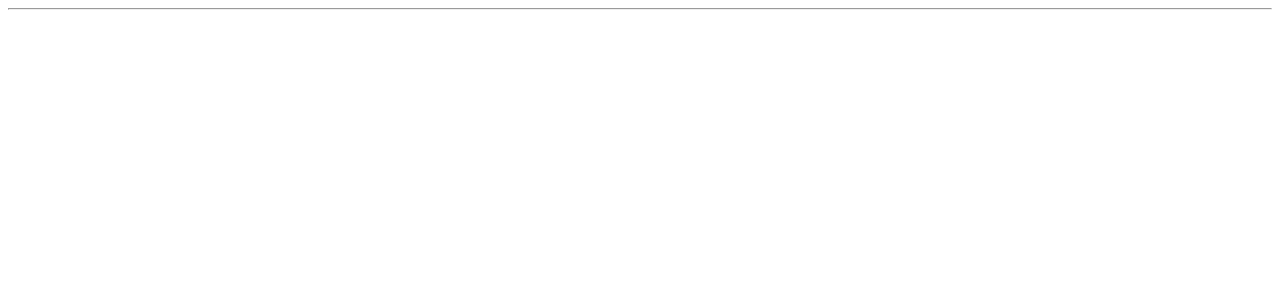
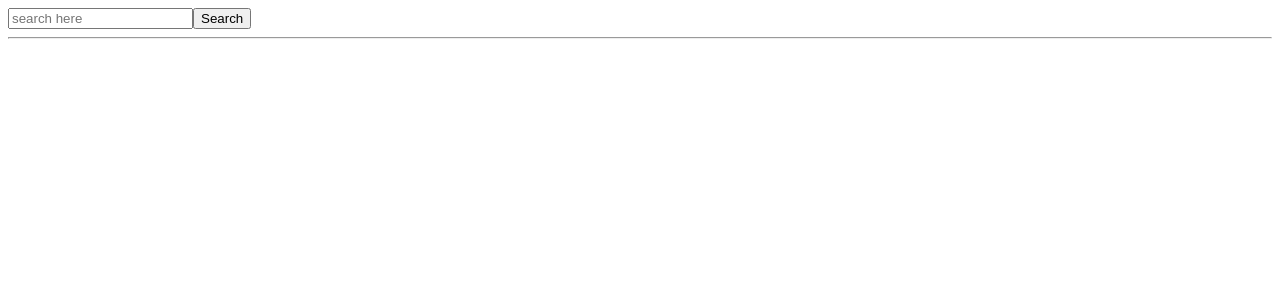
Before and after one commit to Vishnuka084/Angular_Re_Practies-lesson, an Angular app: page / in a window 1280 px wide. Shown: the top 300 px of the page. Built offline with nearby package versions, Linux system fonts and the light colour scheme.

Commit message:
using emmite  and how to another methord access

```diff
--- a/src/app/app.component.html
+++ b/src/app/app.component.html
@@ -1,4 +1,4 @@
-
+<app-search (emitter)="search($event)"></app-search>
 <hr>
 
 <ul>
```
